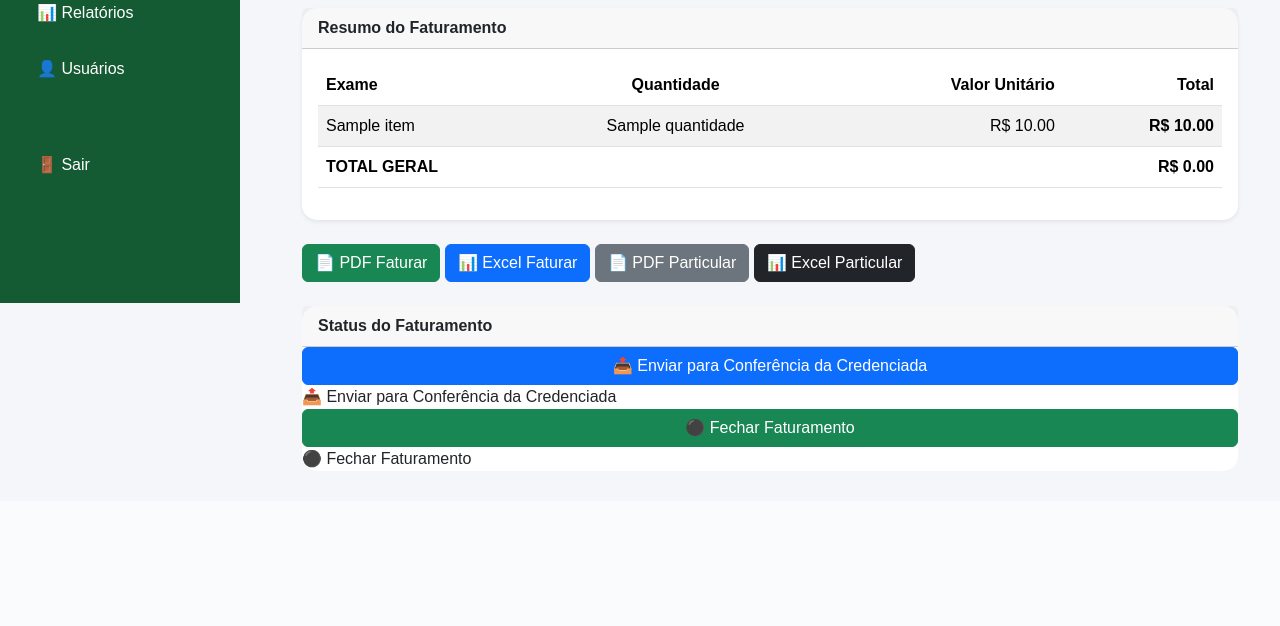
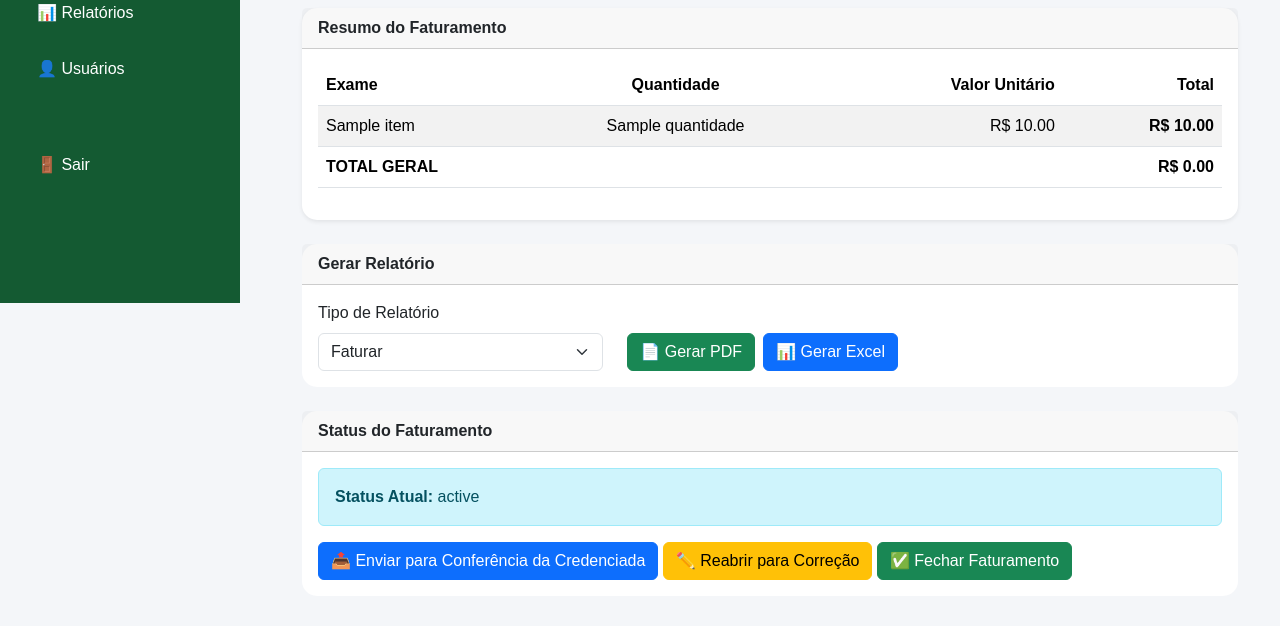
Before and after one commit to cintiaassis2406-max/SIGAC, a Flask app: template templates/financeiro.html in a window 1280 px wide. Shown: the part 497-1123 px from the top of the page. Before the commit the page ends 965 px from the top, so only its background shows below. Run offline with Flask 3, Linux system fonts and the light colour scheme; the template is opened without the code that fills it: most values are stand-ins (such as "Sample title", 1, 10 or a date in 2020); parts of the project's set-up code (start-up, migrations or seed data) failed here and were passed over.

Commit message:
Ajusta relatorios por credenciada e tipo faturar particular

```diff
--- a/routes/excel.py
+++ b/routes/excel.py
@@ -80,7 +80,7 @@ def registrar_rotas(app):
         if tipo:
 
             sql += """
-                AND a.tipo_atendimento = %s
+                AND a.situacao_atendimento = %s
             """
 
             parametros.append(tipo)
--- a/templates/financeiro.html
+++ b/templates/financeiro.html
@@ -309,39 +309,70 @@
 
     </div>
 
-    <div class="mt-4">
+    <div class="card mt-4">
+
+    <div class="card-header">
+        <strong>Gerar Relatório</strong>
+    </div>
+
+    <div class="card-body">
+
+        <form method="GET">
+
+            <input type="hidden" name="credenciada" value="{{ credenciada_id }}">
+            <input type="hidden" name="mes" value="{{ mes }}">
+            <input type="hidden" name="ano" value="{{ ano }}">
+
+            <div class="row">
+
+                <div class="col-md-4">
+
+                    <label class="form-label">
+                        Tipo de Relatório
+                    </label>
+
+                    <select
+                        name="tipo"
+                        class="form-select">
+
+                        <option value="Faturar">
+                            Faturar
+                        </option>
+
+                        <option value="Particular">
+                            Particular
+                        </option>
+
+                    </select>
+
+                </div>
+
+                <div class="col-md-4 d-flex align-items-end">
 
                     <a
-        href="/gerar_pdf?tipo=Faturar&credenciada={{ credenciada_id }}&mes={{ mes }}&ano={{ ano }}"
-        class="btn btn-success">
+                        href="/gerar_pdf?tipo={{ tipo }}&credenciada={{ credenciada_id }}&mes={{ mes }}&ano={{ ano }}"
+                        class="btn btn-success me-2">
 
-        📄 PDF Faturar
+                        📄 Gerar PDF
 
                     </a>
 
+
                     <a
-        href="/gerar_excel?tipo=Faturar&credenciada={{ credenciada_id }}&mes={{ mes }}&ano={{ ano }}"
+                        href="/gerar_excel?tipo={{ tipo }}&credenciada={{ credenciada_id }}&mes={{ mes }}&ano={{ ano }}"
                         class="btn btn-primary">
 
-        📊 Excel Faturar
+                        📊 Gerar Excel
 
                     </a>
 
-    <a
-        href="/gerar_pdf?tipo=Particular&credenciada={{ credenciada_id }}&mes={{ mes }}&ano={{ ano }}"
-        class="btn btn-secondary">
+                </div>
 
-        📄 PDF Particular
+            </div>
 
-    </a>
+        </form>
 
-    <a
-        href="/gerar_excel?tipo=Particular&credenciada={{ credenciada_id }}&mes={{ mes }}&ano={{ ano }}"
-        class="btn btn-dark">
-
-        📊 Excel Particular
-
-    </a>
+    </div>
 
 </div>
 
@@ -353,6 +384,16 @@
 
     </div>
 
+    <div class="card-body">
+
+        <div class="alert alert-info">
+
+            <strong>Status Atual:</strong>
+
+            {{ status_faturamento }}
+
+        </div>
+
         <a
             href="/alterar_status_faturamento?credenciada={{ credenciada_id }}&mes={{ mes }}&ano={{ ano }}&status=Enviado para Conferência da Credenciada"
             class="btn btn-primary">
@@ -361,23 +402,21 @@
 
         </a>
 
-            📤 Enviar para Conferência da Credenciada
+        <a
+            href="/alterar_status_faturamento?credenciada={{ credenciada_id }}&mes={{ mes }}&ano={{ ano }}&status=Reaberto para Correção"
+            class="btn btn-warning">
 
-        </button>
+            ✏️ Reabrir para Correção
+
+        </a>
 
         <a
             href="/alterar_status_faturamento?credenciada={{ credenciada_id }}&mes={{ mes }}&ano={{ ano }}&status=Faturamento Fechado"
             class="btn btn-success">
 
-    ⚫ Fechar Faturamento
+            ✅ Fechar Faturamento
 
         </a>
-
-            ⚫ Fechar Faturamento
-
-        </button>
-
-    </div>
 
     </div>
 
```
Lines whose indentation alone changed are shown as unchanged.
